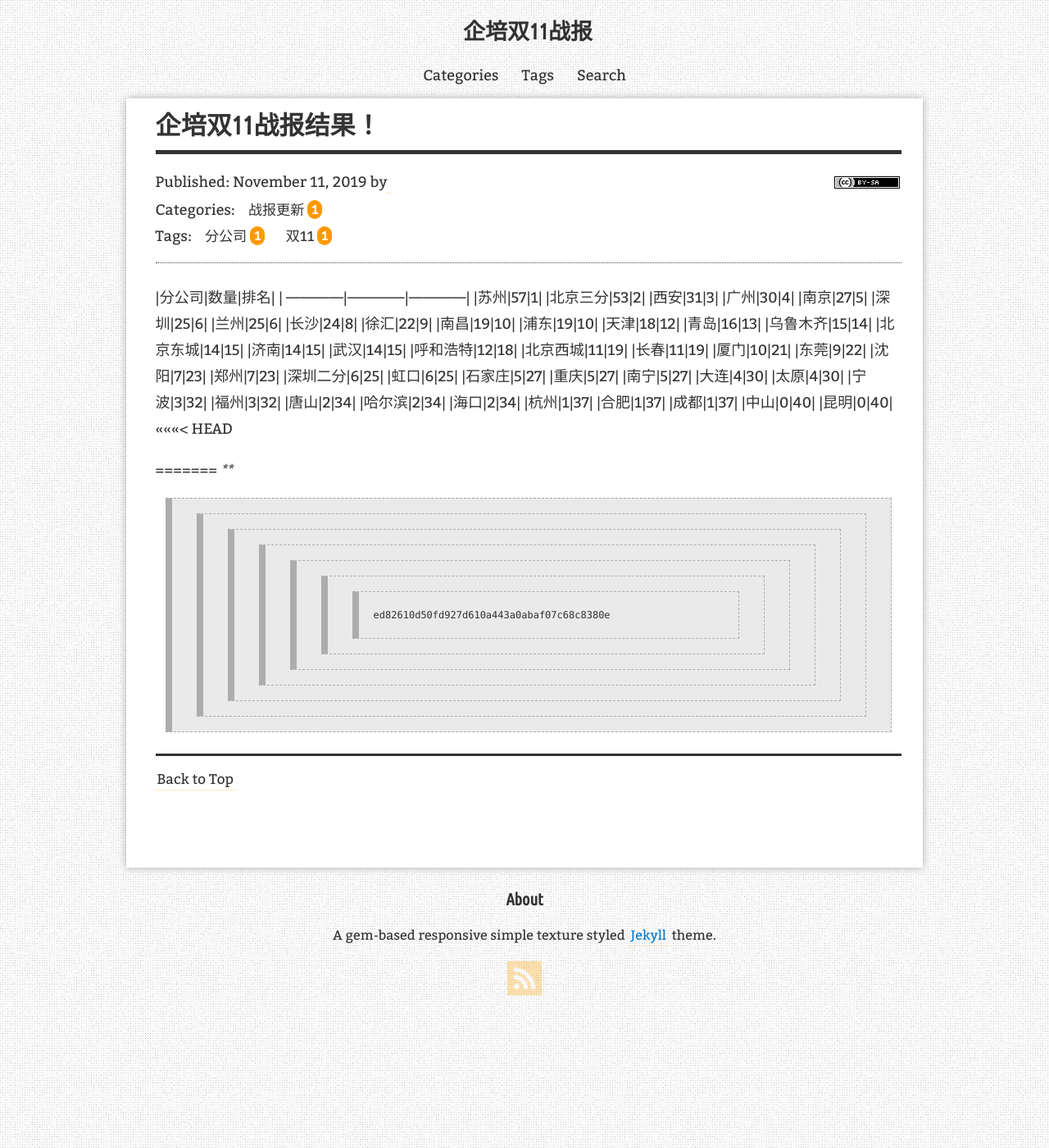
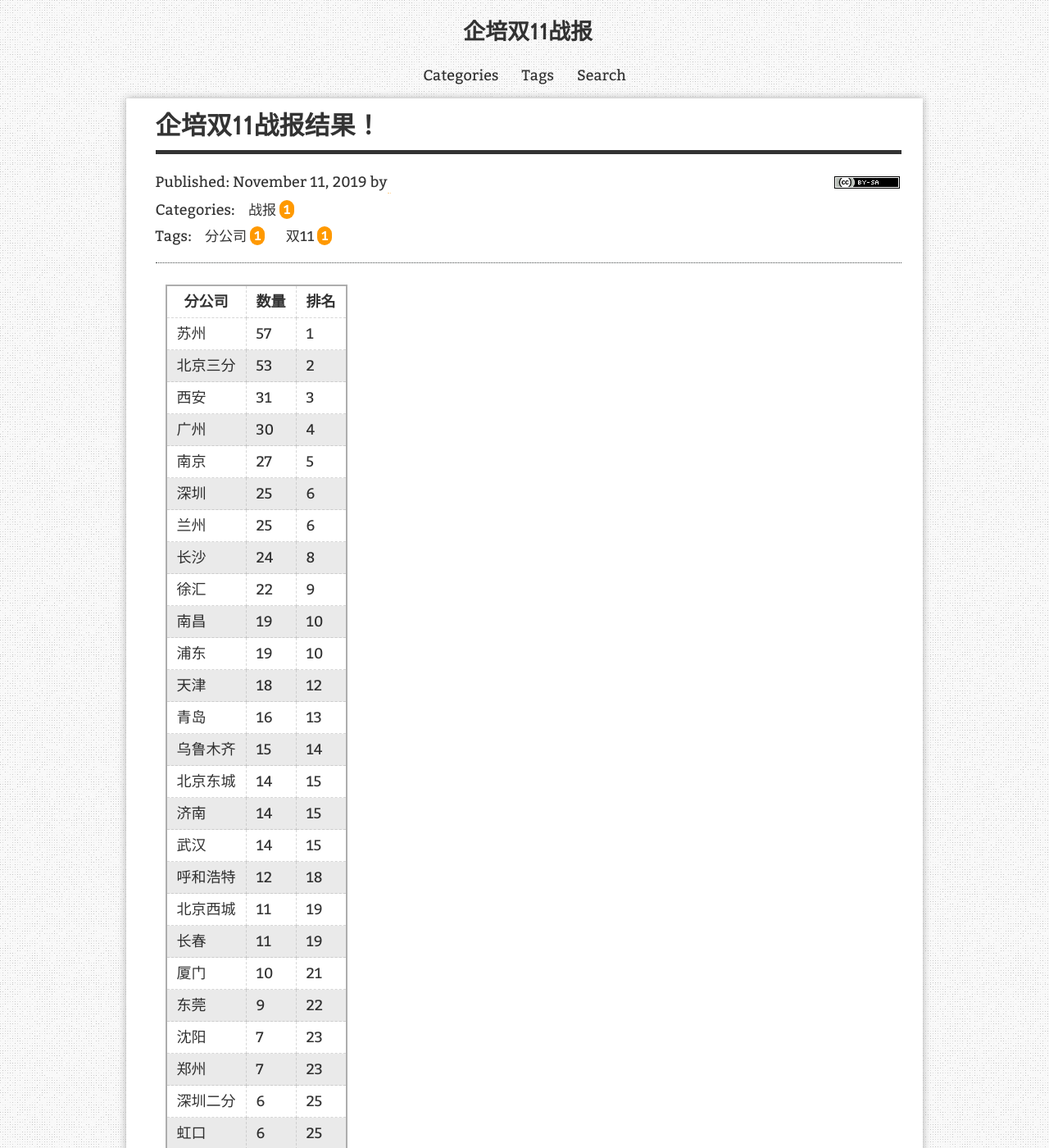
Before and after one commit to chunxingchouben/Xsyyzx2019.github.io, a Jekyll site: the page built from _posts/2019-11-11-code-企培双11战报.md, in a window 1280 px wide and 1400 px high. Shown: the whole window at 82% size. Built offline with Jekyll 4.4.1, drawn with Linux system fonts in a browser that asks for light colours; comment, search, counter and statistics services are not loaded; some of the changed text lies outside the part shown.

Commit message:
Update 2019-11-11-code-企培双11战报.md

```diff
--- a/_posts/2019-11-11-code-企培双11战报.md
+++ b/_posts/2019-11-11-code-企培双11战报.md
@@ -3,7 +3,7 @@ layout: post
 title: 企培双11战报结果！
 description: 双11战报
 categories:
-  - 战报更新
+  - 战报
 tags:
   - 双11
   - 分公司
@@ -54,9 +54,3 @@ published: true
 |成都|1|37|
 |中山|0|40|
 |昆明|0|40|
-<<<<<<< HEAD
-
-
-=======
-****
->>>>>>> ed82610d50fd927d610a443a0abaf07c68c8380e
```
